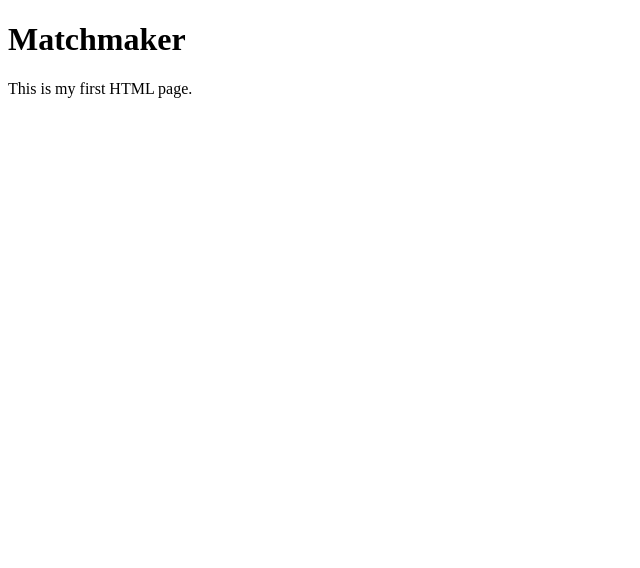
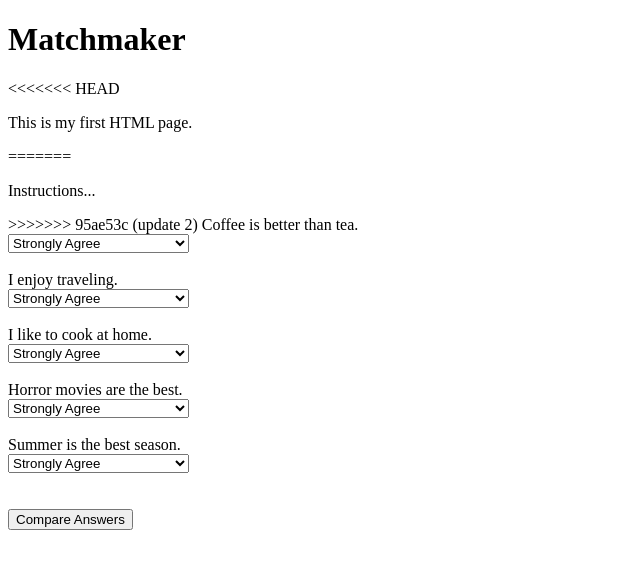
Before and after one commit to Ag-2063/matchmaker, a plain HTML site: page index.html in a window 1280 px wide. Shown: the whole page, without its empty margins (0-640 px from the left). Drawn offline with Linux system fonts and the light colour scheme.

Commit message:
File updated

```diff
--- a/index.html
+++ b/index.html
@@ -7,7 +7,131 @@
 <body>
 
     <h1>Matchmaker</h1>
+<<<<<<< HEAD
     <p>This is my first HTML page.</p>
+=======
+    <p>Instructions...</p>
+>>>>>>> 95ae53c (update 2)
 
+    <label>Coffee is better than tea.</label><br />
+	<select id="q1">
+		<option value="5">Strongly Agree</option>
+		<option value="4">Agree</option>
+		<option value="3">Neither agree nor disagree</option>
+		<option value="2">Disagree</option>
+		<option value="1">Strongly Disagree</option>
+	</select>
+	<br /><br />
+
+	<label>I enjoy traveling.</label><br />
+	<select id="q2">
+		<option value="5">Strongly Agree</option>
+		<option value="4">Agree</option>
+		<option value="3">Neither agree nor disagree</option>
+		<option value="2">Disagree</option>
+		<option value="1">Strongly Disagree</option>
+	</select>
+	<br /><br />
+
+	<label>I like to cook at home.</label><br />
+	<select id="q3">
+		<option value="5">Strongly Agree</option>
+		<option value="4">Agree</option>
+		<option value="3">Neither agree nor disagree</option>
+		<option value="2">Disagree</option>
+		<option value="1">Strongly Disagree</option>
+	</select>
+	<br /><br />
+
+	<label>Horror movies are the best.</label><br />
+	<select id="q4">
+		<option value="5">Strongly Agree</option>
+		<option value="4">Agree</option>
+		<option value="3">Neither agree nor disagree</option>
+		<option value="2">Disagree</option>
+		<option value="1">Strongly Disagree</option>
+	</select>
+	<br /><br />
+
+	<label>Summer is the best season.</label><br />
+	<select id="q5">
+		<option value="5">Strongly Agree</option>
+		<option value="4">Agree</option>
+		<option value="3">Neither agree nor disagree</option>
+		<option value="2">Disagree</option>
+		<option value="1">Strongly Disagree</option>
+	</select>
+
+	<br /><br /><br />
+	<button onclick="compareAnswers()">Compare Answers</button>
+	<p id="compatibility"></p>
+
+<script>
+console.log("Starting Matchmaker Lite...");
+
+function compareAnswers() {
+	console.log("compareAnswers()");
+
+	const DESIRED_RESPONSE = [
+		5, /* strongly agree */
+		5, /* strongly agree */
+        4, /* agree */
+		1, /* strongly disagree */
+        5  /* strongly agree */
+	]
+
+	const MAX_SCORE = 25;
+
+	// Get the current values of the dropdown controls.
+	let question1Response = document.getElementById("q1").selectedOptions[0].value;
+	let question2Response = document.getElementById("q2").selectedOptions[0].value;
+	let question3Response = document.getElementById("q3").selectedOptions[0].value;
+	let question4Response = document.getElementById("q4").selectedOptions[0].value;
+	let question5Response = document.getElementById("q5").selectedOptions[0].value;
+
+	// Optionally log the values associated with question 1 through 3 to the console.
+	console.log("Question 1 Answers:")
+	console.log(document.getElementById("q1").selectedOptions[0].text);
+	console.log(document.getElementById("q1").selectedOptions[0].value);
+	console.log(question1Response);
+
+	console.log("Question 2 Answers:");
+	console.log(document.getElementById("q2").selectedOptions[0].text);
+	console.log(document.getElementById("q2").selectedOptions[0].value);
+	console.log(question2Response);
+
+	console.log("Question 3 Answers:");
+	console.log(document.getElementById("q3").selectedOptions[0].text);
+	console.log(document.getElementById("q3").selectedOptions[0].value);
+	console.log(question2Response);
+
+	// Todo: Calculate compatibility scores.
+	let question1Compatibility = 5 - Math.abs(question1Response - DESIRED_RESPONSE[0]);
+	let question2Compatibility = 5 - Math.abs(question2Response - DESIRED_RESPONSE[1]);
+	let question3Compatibility = 5 - Math.abs(question3Response - DESIRED_RESPONSE[2]);
+    let question4Compatibility = 5 - Math.abs(question4Response - DESIRED_RESPONSE[3]);
+    let question5Compatibility = 5 - Math.abs(question5Response - DESIRED_RESPONSE[4]);
+
+	console.log("c1="+question1Compatibility);
+	console.log("c2="+question2Compatibility);
+	console.log("c3="+question3Compatibility);
+	console.log("c4="+question4Compatibility);
+	console.log("c5="+question5Compatibility);
+	// Calculate total compatibility.
+	let totalCompatibility = question1Compatibility +
+                             question2Compatibility +
+                             question3Compatibility +
+                             question4Compatibility +
+                             question5Compatibility;
+
+	// Convert totalCompatibility to a percentage.
+	totalCompatibility *= 100 / MAX_SCORE;
+	totalCompatibility = Math.round(totalCompatibility);
+	console.log("tc="+ totalCompatibility);
+
+	document.getElementById("compatibility").innerHTML = "Your compatibility is: " + totalCompatibility;
+}
+
+</script>
 </body>
 </html>
```
